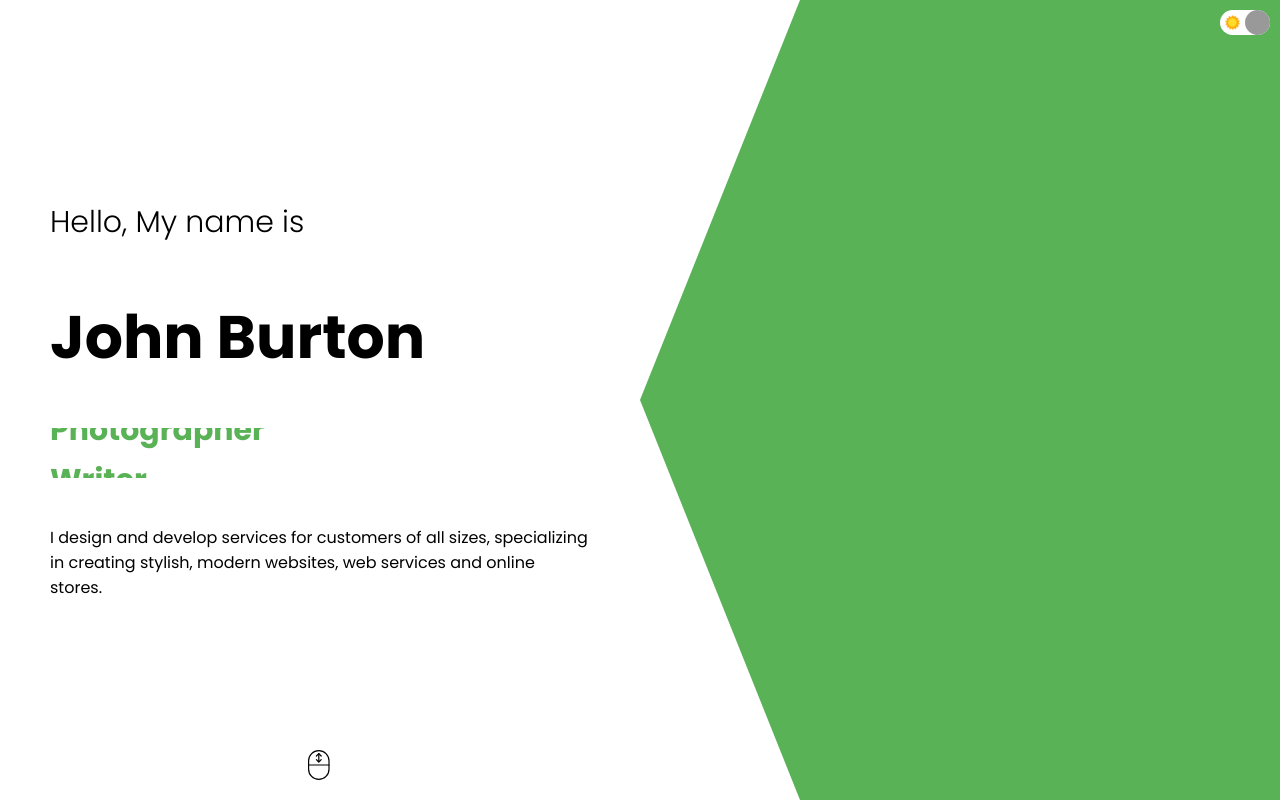
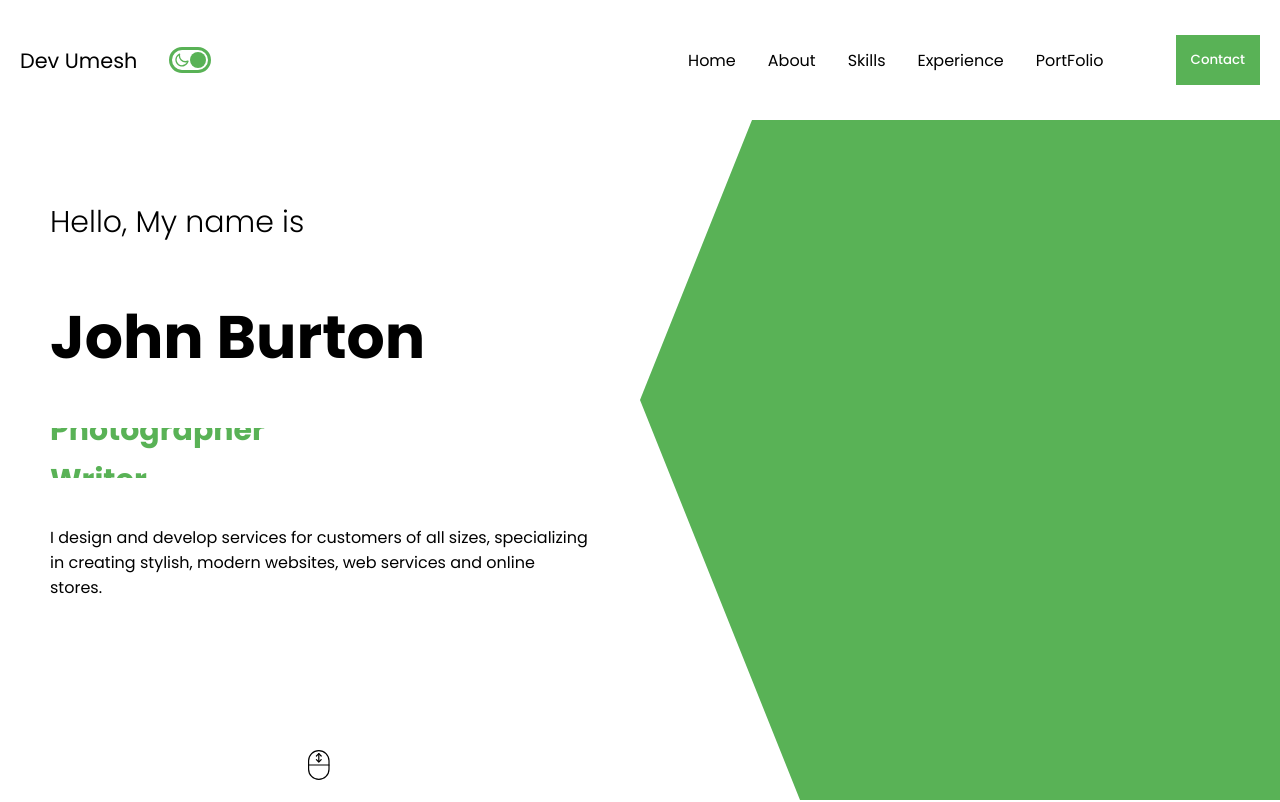
Before and after one commit to ioumesh/reactportfolio, a React (Create React App) app: page / in a window 1280 px wide. Shown: the top 802 px of the page. Built offline with nearby package versions, Linux system fonts and the light colour scheme.

Commit message:
feat:navbar added

```diff
--- a/package.json
+++ b/package.json
@@ -4,6 +4,7 @@
   "version": "0.1.0",
   "private": true,
   "dependencies": {
+    "@iconscout/react-unicons": "^1.1.6",
     "@testing-library/jest-dom": "^5.11.4",
     "@testing-library/react": "^11.1.0",
     "@testing-library/user-event": "^12.1.10",
@@ -11,6 +12,7 @@
     "react": "^17.0.2",
     "react-dom": "^17.0.2",
     "react-scripts": "4.0.3",
+    "react-scroll": "^1.8.7",
     "web-vitals": "^1.0.1"
   },
   "scripts": {
--- a/src/App.jsx
+++ b/src/App.jsx
@@ -2,8 +2,8 @@ import { useContext } from "react";
 import About from "./components/about/About";
 import Contact from "./components/contact/Contact";
 import Intro from "./components/intro/Intro";
+import Navbar from "./components/navbar/Navbar";
 import ProductList from "./components/productList/ProductList";
-import Toggle from "./components/toggle/Toggle";
 import { ThemeContext } from "./context";
 
 const App = () => {
@@ -16,7 +16,7 @@ const App = () => {
         color: darkMode && "white",
       }}
     >
-      <Toggle />
+      <Navbar />
       <Intro />
       <About />
       <ProductList />
--- a/src/components/about/About.jsx
+++ b/src/components/about/About.jsx
@@ -3,7 +3,7 @@ import Award from "../../img/award.png";
 
 const About = () => {
   return (
-    <div className="a">
+    <div className="a" id="About">
       <div className="a-left">
         <div className="a-card bg"></div>
         <div className="a-card">
--- a/src/components/intro/Intro.jsx
+++ b/src/components/intro/Intro.jsx
@@ -3,7 +3,7 @@ import "./intro.css";
 
 const Intro = () => {
   return (
-    <div className="i">
+    <div className="i" id="Intro">
       <div className="i-left">
         <div className="i-left-wrapper">
           <h2 className="i-intro">Hello, My name is</h2>
--- /dev/null
+++ b/src/components/navbar/Navbar.jsx
@@ -0,0 +1,38 @@
+import React from "react";
+import "./navbar.css";
+import Toggle from "../toggle/Toggle";
+import { Link } from "react-scroll";
+const Navbar = () => {
+  return (
+    <div className="navbarContainer">
+      <div className="left">
+        <div className="name">Dev Umesh</div>
+        <div>
+          <Toggle />
+        </div>
+      </div>
+      <div className="right">
+        <div className="navbarList">
+          <ul>
+            <li>
+              <Link activeClass="active" to="Intro" spy={true} smooth={true}>
+                Home
+              </Link>
+            </li>
+            <li>
+              <Link activeClass="active" to="About" spy={true} smooth={true}>
+                About
+              </Link>
+            </li>
+            <li>Skills</li>
+            <li>Experience</li>
+            <li>PortFolio</li>
+          </ul>
+        </div>
+        <button>Contact</button>
+      </div>
+    </div>
+  );
+};
+
+export default Navbar;
--- /dev/null
+++ b/src/components/navbar/navbar.css
@@ -0,0 +1,51 @@
+.navbarContainer {
+  display: flex;
+  justify-content: space-between;
+  align-items: center;
+  height: 10vh;
+  padding: 20px;
+  position: fixed;
+  top: 0;
+  left: 0;
+  bottom: 0;
+  right: 0;
+  z-index: 999;
+  background-color: white;
+}
+.left {
+  flex: 1;
+  display: flex;
+  align-items: center;
+  gap: 2rem;
+}
+.name {
+  font-size: 1.3rem;
+}
+.right {
+  display: flex;
+  align-items: center;
+  justify-content: center;
+  flex: 1;
+}
+.navbarList {
+  flex: 10;
+  display: flex;
+  justify-content: center;
+  align-items: center;
+}
+.navbarList > ul {
+  display: flex;
+  gap: 2rem;
+  margin-right: 4rem;
+  list-style-type: none;
+  font-weight: 400;
+}
+.navbarList > ul > li:hover {
+  color: #59b256;
+  cursor: pointer;
+}
+@media screen and (max-width: 480px) {
+  .navbarList {
+    display: none;
+  }
+}
--- a/src/components/toggle/Toggle.jsx
+++ b/src/components/toggle/Toggle.jsx
@@ -1,23 +1,22 @@
 import "./toggle.css";
-import Sun from "../../img/sun.png";
-import Moon from "../../img/moon.png";
+import Moon from "@iconscout/react-unicons/icons/uil-moon";
+import Sun from "@iconscout/react-unicons/icons/uil-sun";
 import { useContext } from "react";
 import { ThemeContext } from "../../context";
 
 const Toggle = () => {
   const theme = useContext(ThemeContext);
-
+  const darkMode = theme.state.darkMode;
   const handleClick = () => {
     theme.dispatch({ type: "TOGGLE" });
   };
   return (
-    <div className="t">
-      <img src={Sun} alt="" className="t-icon" />
-      <img src={Moon} alt="" className="t-icon" />
+    <div className="toggle" onClick={handleClick}>
+      <Moon />
+      <Sun />
       <div
         className="t-button"
-        onClick={handleClick}
-        style={{ left: theme.state.darkMode ? 0 : 25 }}
+        style={darkMode ? { left: "2px" } : { right: "2px" }}
       ></div>
     </div>
   );
--- a/src/components/toggle/toggle.css
+++ b/src/components/toggle/toggle.css
@@ -1,28 +1,19 @@
-.t{
-    width: 50px;
-    height: 25px;
-    border-radius: 20px;
-    border: 1pz solid #999;
-    background-color: white;
-    position: fixed;
-    top: 10px;
-    right: 10px;
-    z-index: 999;
-    display: flex;
-    align-items: center;
-    justify-content: space-around;
+.toggle {
+  display: flex;
+  justify-content: space-between;
+  border: 3px solid #59b256;
+  border-radius: 1rem;
+  position: relative;
+  padding: 2px;
+  cursor: pointer;
 }
-
-.t-icon{
-    width: 15px;
-    height: 15px;
+.toggle > * {
+  width: 1rem;
+  height: 1rem;
+  color: #59b256;
 }
-
-.t-button{
-    width: 25px;
-    height: 25px;
-    border-radius: 50%;
-    background-color: #999;
-    position: absolute;
-    cursor: pointer;
+.t-button {
+  border-radius: 100%;
+  background: #59b256;
+  position: absolute;
 }
```
Also changed, not shown: 2 other files (tests, documents, lock files or other folders).
